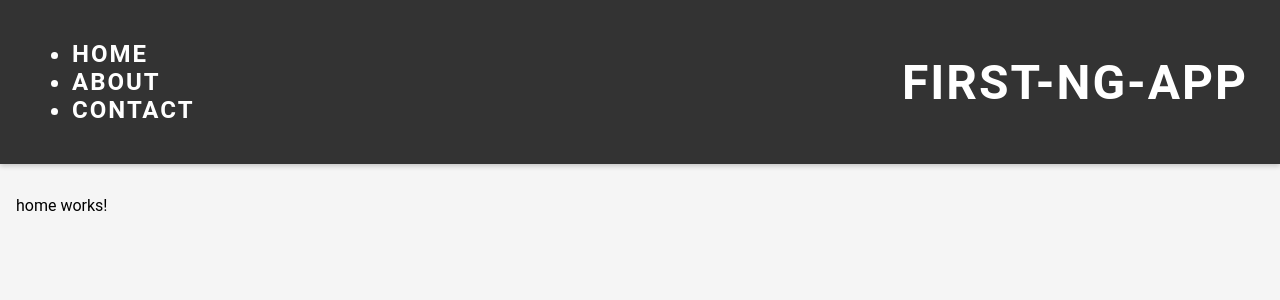
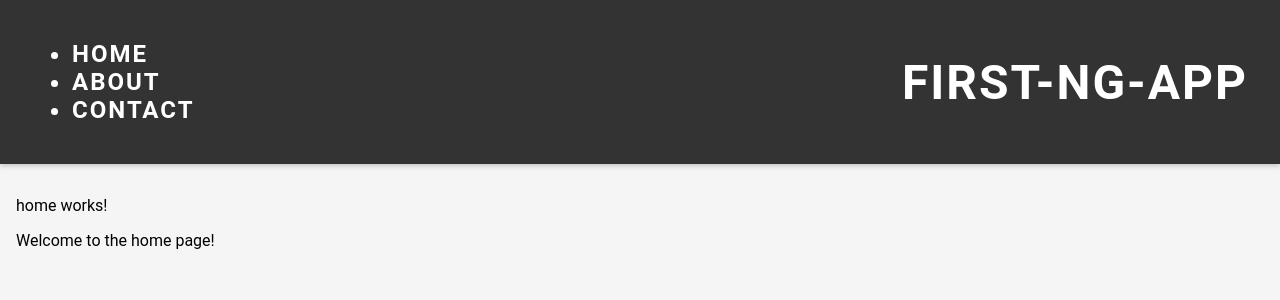
Before and after one commit to MukelaniGumaMashoba/first-ng-app, an Angular app: page / in a window 1280 px wide. Shown: the top 300 px of the page. Built offline with nearby package versions, Linux system fonts and the light colour scheme.

Commit message:
passing data using input from another component we use the parent to pass value

```diff
--- /dev/null
+++ b/src/app/components/greeting/greeting.component.html
@@ -0,0 +1 @@
+<p>{{message()}}</p>
--- /dev/null
+++ b/src/app/components/greeting/greeting.component.ts
@@ -0,0 +1,11 @@
+import { Component, input } from '@angular/core';
+
+@Component({
+  selector: 'app-greeting',
+  imports: [],
+  templateUrl: './greeting.component.html',
+  styleUrl: './greeting.component.scss'
+})
+export class GreetingComponent {
+  message = input("Defualt Messasge");
+}
--- a/src/app/home/home.component.html
+++ b/src/app/home/home.component.html
@@ -1 +1,2 @@
 <p>home works!</p>
+<app-greeting [message]="message()" />
--- a/src/app/home/home.component.ts
+++ b/src/app/home/home.component.ts
@@ -1,11 +1,12 @@
-import { Component } from '@angular/core';
+import { Component, signal } from '@angular/core';
+import { GreetingComponent } from '../components/greeting/greeting.component';
 
 @Component({
   selector: 'app-home',
-  imports: [],
+  imports: [GreetingComponent],
   templateUrl: './home.component.html',
   styleUrl: './home.component.scss'
 })
 export class HomeComponent {
-
+ message = signal('Welcome to the home page!');
 }
```
Also changed, not shown: src/app/components/greeting/greeting.component.scss (added), 1 other file (tests, documents, lock files or other folders).
